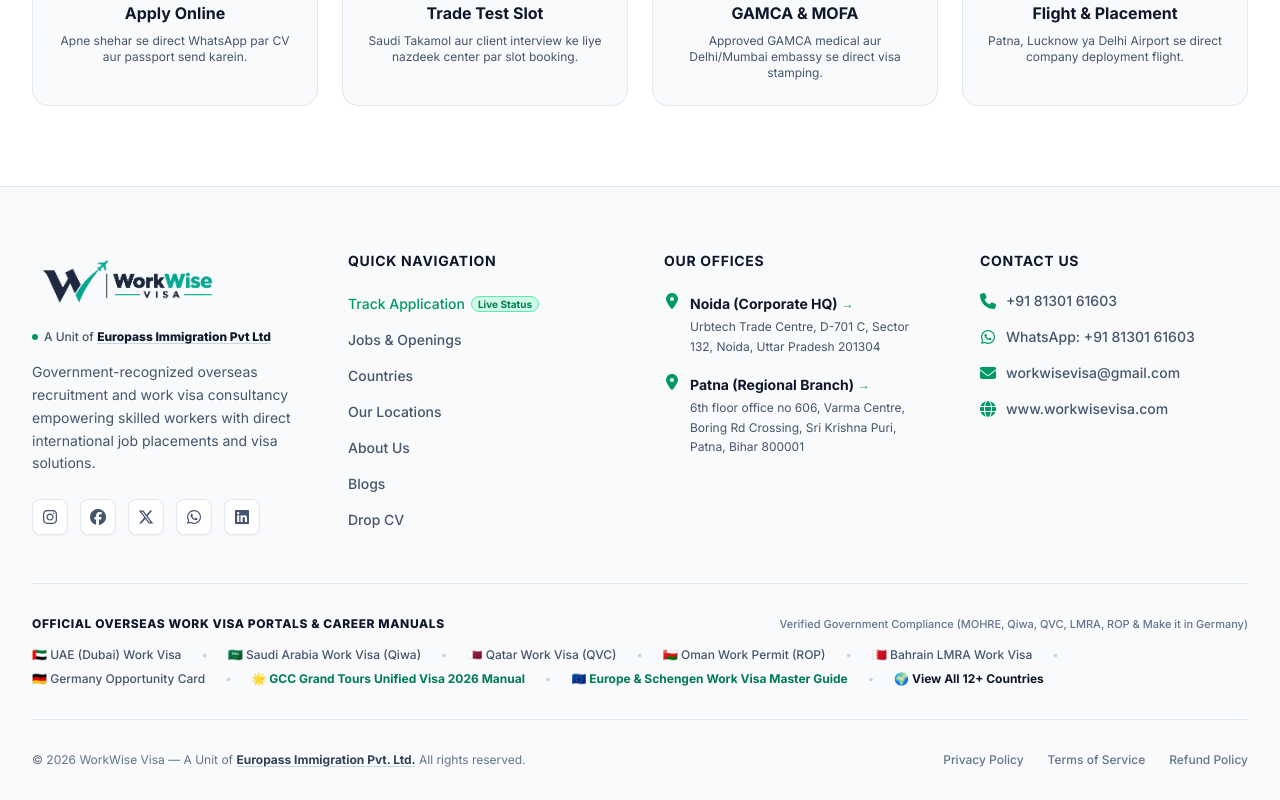
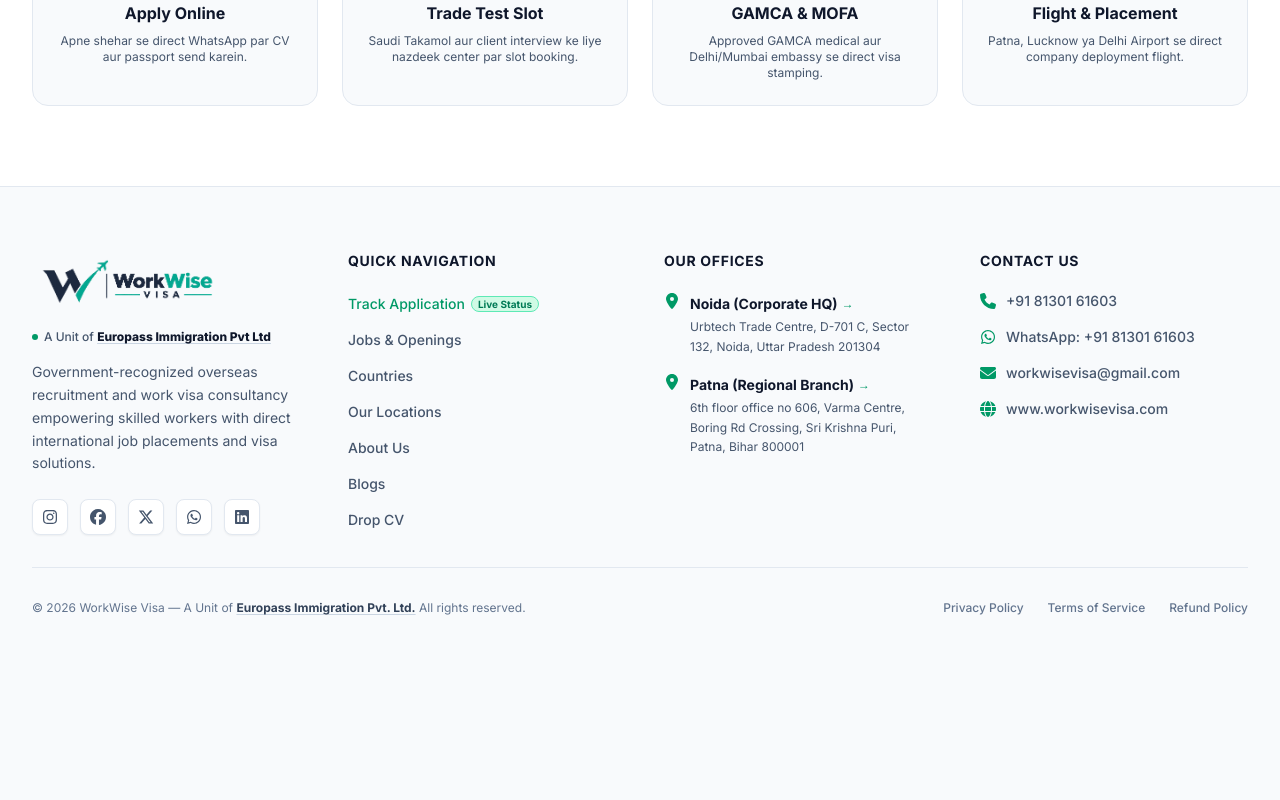
Before and after one commit to wasimfaiz/workvisevisa, a Next.js app: page /locations in a window 1280 px wide. Shown: the part 3298-4098 px from the top of the page. After the commit the page ends 3946 px from the top, so only its background shows below. Built offline with nearby package versions, Linux system fonts and the light colour scheme.

Commit message:
footer fix

```diff
--- a/components/Footer.tsx
+++ b/components/Footer.tsx
@@ -194,60 +194,6 @@
           </div>
         </div>
 
-        {/* Global Authority Linking: Destination Country Work Visa Hubs & Top Immigration Guides */}
-        <div className="mt-12 pt-8 border-t border-slate-200">
-          <div className="flex flex-col md:flex-row md:items-center justify-between gap-2 mb-3.5">
-            <h4 className="text-xs font-display font-extrabold text-slate-900 uppercase tracking-wider">
-              {currentLang === "hi" ? "आधिकारिक देश कार्य वीज़ा गाइड्स" : "Official Overseas Work Visa Portals & Career Manuals"}
-            </h4>
-            <span className="text-[11px] text-slate-500 font-medium">
-              Verified Government Compliance (MOHRE, Qiwa, QVC, LMRA, ROP &amp; Make it in Germany)
-            </span>
-          </div>
-          <div className="flex flex-wrap items-center gap-x-5 gap-y-2 text-xs text-slate-600 font-medium">
-            <a href="/countries/uae" className="hover:text-emerald-700 transition-colors">
-              🇦🇪 UAE (Dubai) Work Visa
-            </a>
-            <span className="text-slate-300">•</span>
-            <a href="/countries/saudi-arabia" className="hover:text-emerald-700 transition-colors">
-              🇸🇦 Saudi Arabia Work Visa (Qiwa)
-            </a>
-            <span className="text-slate-300">•</span>
-            <a href="/countries/qatar" className="hover:text-emerald-700 transition-colors">
-              🇶🇦 Qatar Work Visa (QVC)
-            </a>
-            <span className="text-slate-300">•</span>
-            <a href="/countries/oman" className="hover:text-emerald-700 transition-colors">
-              🇴🇲 Oman Work Permit (ROP)
-            </a>
-            <span className="text-slate-300">•</span>
-            <a href="/countries/bahrain" className="hover:text-emerald-700 transition-colors">
-              🇧🇭 Bahrain LMRA Work Visa
-            </a>
-            <span className="text-slate-300">•</span>
-            <a href="/countries/germany" className="hover:text-emerald-700 transition-colors">
-              🇩🇪 Germany Opportunity Card
-            </a>
-            <span className="text-slate-300">•</span>
-            <a
-              href="/blogs/gcc-unified-tourist-visa-grand-tours-2026-rules-cross-border-jobs"
-              className="text-emerald-700 font-bold hover:underline"
-            >
-              🌟 GCC Grand Tours Unified Visa 2026 Manual
-            </a>
-            <span className="text-slate-300">•</span>
-            <a
-              href="/blogs/europe-schengen-work-visa-complete-guide-2026-germany-poland-croatia-luxembourg-malta-czechia"
-              className="text-emerald-700 font-bold hover:underline"
-            >
-              🇪🇺 Europe &amp; Schengen Work Visa Master Guide
-            </a>
-            <span className="text-slate-300">•</span>
-            <a href="/countries" className="text-slate-900 font-bold hover:text-emerald-700 hover:underline transition-colors">
-              🌍 View All 12+ Countries
-            </a>
-          </div>
-        </div>
 
         {/* bottom bar */}
         <div className="mt-8 flex flex-col sm:flex-row items-center justify-between gap-4 border-t border-slate-200 pt-8">
```
